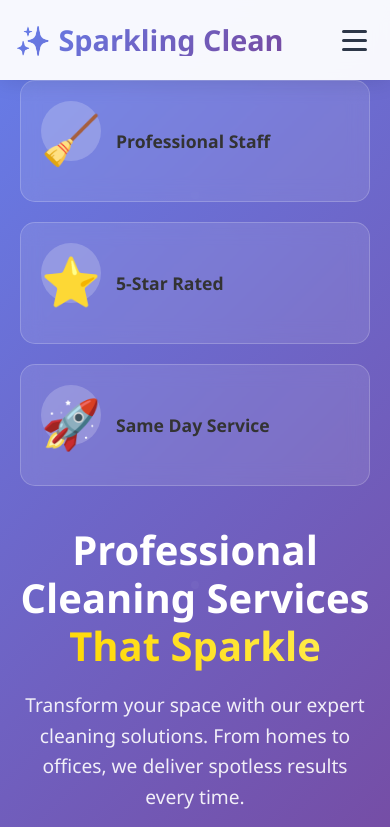
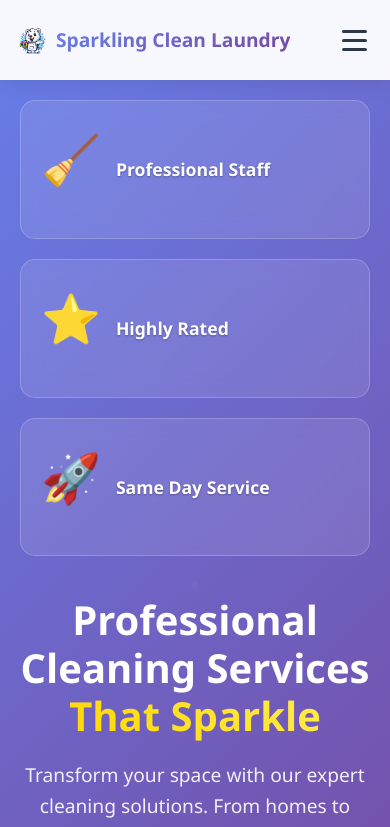
Before and after one commit to RheeB804/SparklingCleanLaundry, a React (Create React App) app: page / in a window 390 px wide. Shown: the top 827 px of the page. Built offline with nearby package versions, Linux system fonts and the light colour scheme.

Commit message:
Enhance UI: Add logo with business name, improve button contrast, remove feature circles, and optimize hero layout

```diff
--- a/src/App.css
+++ b/src/App.css
@@ -35,21 +35,23 @@ body {
 }
 
 .secondary-button {
-  background: transparent;
+  background: rgba(255, 255, 255, 0.9);
   color: #667eea;
   border: 2px solid #667eea;
   padding: 10px 28px;
   border-radius: 25px;
   font-size: 16px;
-  font-weight: 600;
+  font-weight: 700;
   cursor: pointer;
   transition: all 0.3s ease;
+  box-shadow: 0 4px 15px rgba(0, 0, 0, 0.1);
 }
 
 .secondary-button:hover {
   background: #667eea;
   color: white;
   transform: translateY(-2px);
+  box-shadow: 0 6px 20px rgba(102, 126, 234, 0.4);
 }
 
 /* Section headers */
--- a/src/components/Header.css
+++ b/src/components/Header.css
@@ -27,6 +27,36 @@
   -webkit-background-clip: text;
   -webkit-text-fill-color: transparent;
   background-clip: text;
+}
+
+.logo-link {
+  display: flex;
+  align-items: center;
+  gap: 12px;
+  text-decoration: none;
+  transition: all 0.3s ease;
+}
+
+.logo-link:hover {
+  transform: scale(1.02);
+}
+
+.logo-image {
+  height: 50px;
+  width: auto;
+  max-width: 200px;
+  object-fit: contain;
+  transition: all 0.3s ease;
+}
+
+.logo-text {
+  font-size: 1.8rem;
+  font-weight: 700;
+  background: linear-gradient(135deg, #667eea 0%, #764ba2 100%);
+  -webkit-background-clip: text;
+  -webkit-text-fill-color: transparent;
+  background-clip: text;
+  white-space: nowrap;
 }
 
 .nav-list {
@@ -253,6 +283,19 @@
   .mobile-cta-button:active {
     transform: translateY(0);
   }
+
+  .logo-link {
+    gap: 8px;
+  }
+
+  .logo-image {
+    height: 40px;
+    max-width: 120px;
+  }
+
+  .logo-text {
+    font-size: 1.4rem;
+  }
 }
 
 /* Additional mobile breakpoint for smaller screens */
@@ -268,4 +311,17 @@
   .mobile-cta-container {
     display: none !important;
   }
+
+  .logo-link {
+    gap: 6px;
+  }
+
+  .logo-image {
+    height: 35px;
+    max-width: 100px;
+  }
+
+  .logo-text {
+    font-size: 1.2rem;
+  }
 }
--- a/src/components/Header.js
+++ b/src/components/Header.js
@@ -59,7 +59,14 @@ const Header = () => {
     <header className="header">
       <div className="header-container">
         <div className="logo">
-          <h1 className="text-2xl font-bold">✨ Sparkling Clean</h1>
+          <Link to="/" onClick={closeMenu} className="logo-link">
+            <img
+              src="/images/logo/Logo.png"
+              alt="Sparkling Clean Logo"
+              className="logo-image"
+            />
+            <span className="logo-text">Sparkling Clean Laundry</span>
+          </Link>
         </div>
 
         <nav className={`nav ${isMenuOpen ? 'nav-open' : ''}`}>
--- a/src/components/Hero.css
+++ b/src/components/Hero.css
@@ -1,9 +1,9 @@
 .hero {
   background: linear-gradient(135deg, #667eea 0%, #764ba2 100%);
-  min-height: 100vh;
+  min-height: 70vh;
   display: flex;
   align-items: center;
-  padding-top: 80px;
+  padding: 100px 0 80px;
   position: relative;
   overflow: hidden;
 }
@@ -27,7 +27,7 @@
   z-index: 2;
   display: grid;
   grid-template-columns: 1fr 1fr;
-  gap: 60px;
+  gap: 40px;
   align-items: center;
 }
 
@@ -36,7 +36,7 @@
 }
 
 .hero-title {
-  font-size: 3.5rem;
+  font-size: 3rem;
   font-weight: 700;
   line-height: 1.2;
   margin-bottom: 20px;
@@ -86,18 +86,16 @@
 
 .feature-icon {
   font-size: 2rem;
-  background: rgba(255, 255, 255, 0.2);
-  width: 60px;
-  height: 60px;
   display: flex;
   align-items: center;
   justify-content: center;
-  border-radius: 50%;
 }
 
 .feature span:last-child {
-  font-weight: 600;
+  font-weight: 700;
   font-size: 1.1rem;
+  color: #ffffff;
+  text-shadow: 0 1px 2px rgba(0, 0, 0, 0.3);
 }
 
 /* Mobile responsive */
--- a/src/components/Hero.js
+++ b/src/components/Hero.js
@@ -27,7 +27,7 @@ const Hero = () => {
           </div>
           <div className="feature">
             <span className="feature-icon">⭐</span>
-            <span>5-Star Rated</span>
+            <span>Highly Rated</span>
           </div>
           <div className="feature">
             <span className="feature-icon">🚀</span>
```
Also changed, not shown: public/images/Banner.png (added), public/images/logo/Logo.png (added).
